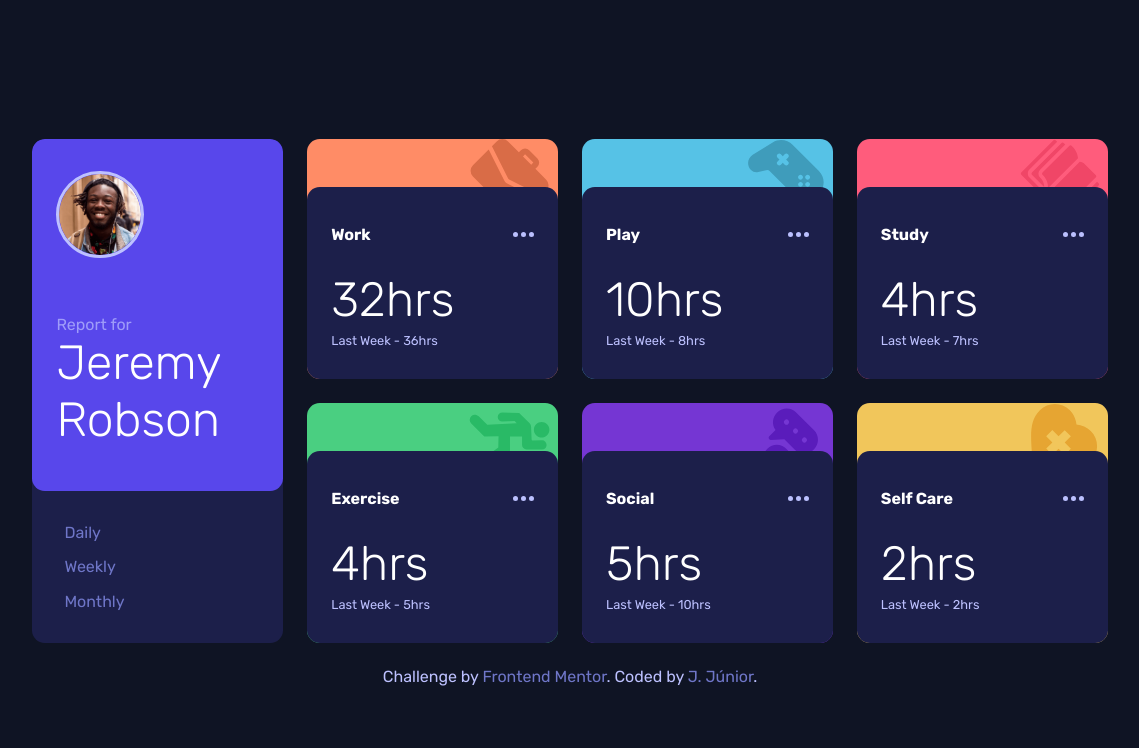
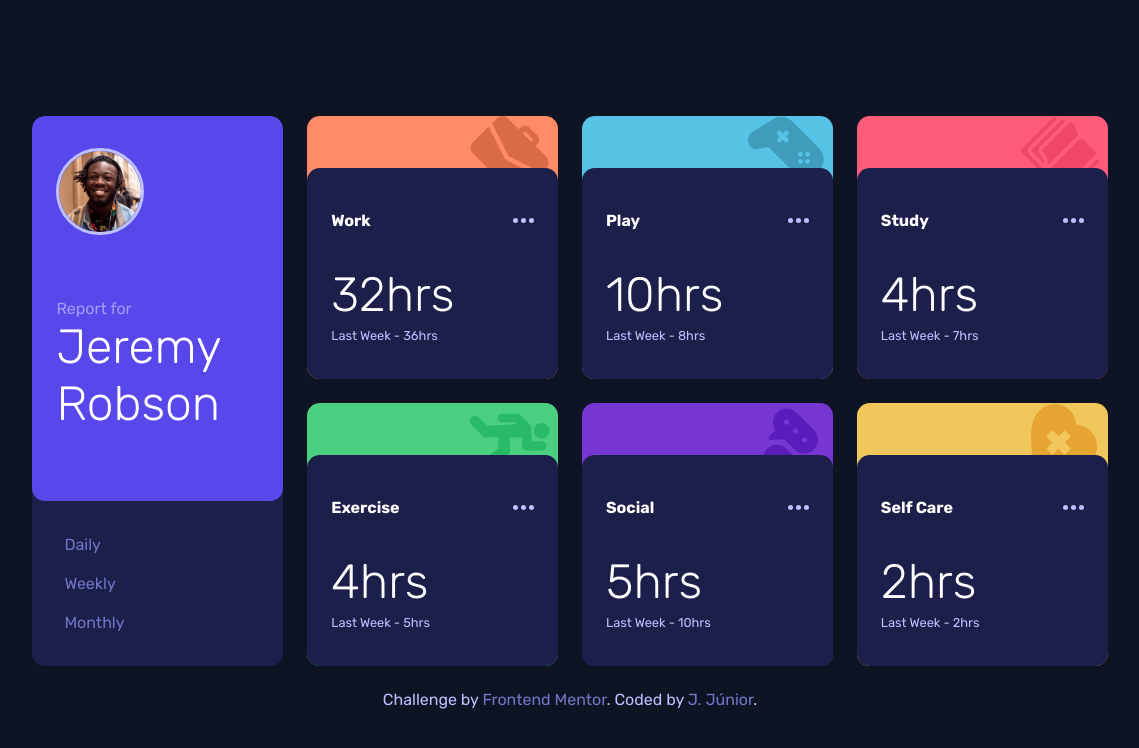
Before and after one commit to jjuniorbrasil/vessel, a plain HTML site: page Frontend Mentor/time-tracking-dashboard-main/index.html in a window 1536 px wide. Shown: the whole page, without its empty margins (198-1337 px from the left). Drawn offline with Linux system fonts and the light colour scheme.

Commit message:
little improvement

```diff
--- a/Frontend Mentor/time-tracking-dashboard-main/style.css
+++ b/Frontend Mentor/time-tracking-dashboard-main/style.css
@@ -220,9 +220,10 @@ main .card.self-care {
         display: grid;
         width: 70vw;
         grid-template-columns: repeat(4, 1fr);
-        grid-template-rows: 30vh 30vh;
+        grid-template-rows: 1fr 1fr;
         grid-template-areas:    "main card card card"
                                 "main card card card";
+        height: 550px;
     }
 
     main .main-card {
```
